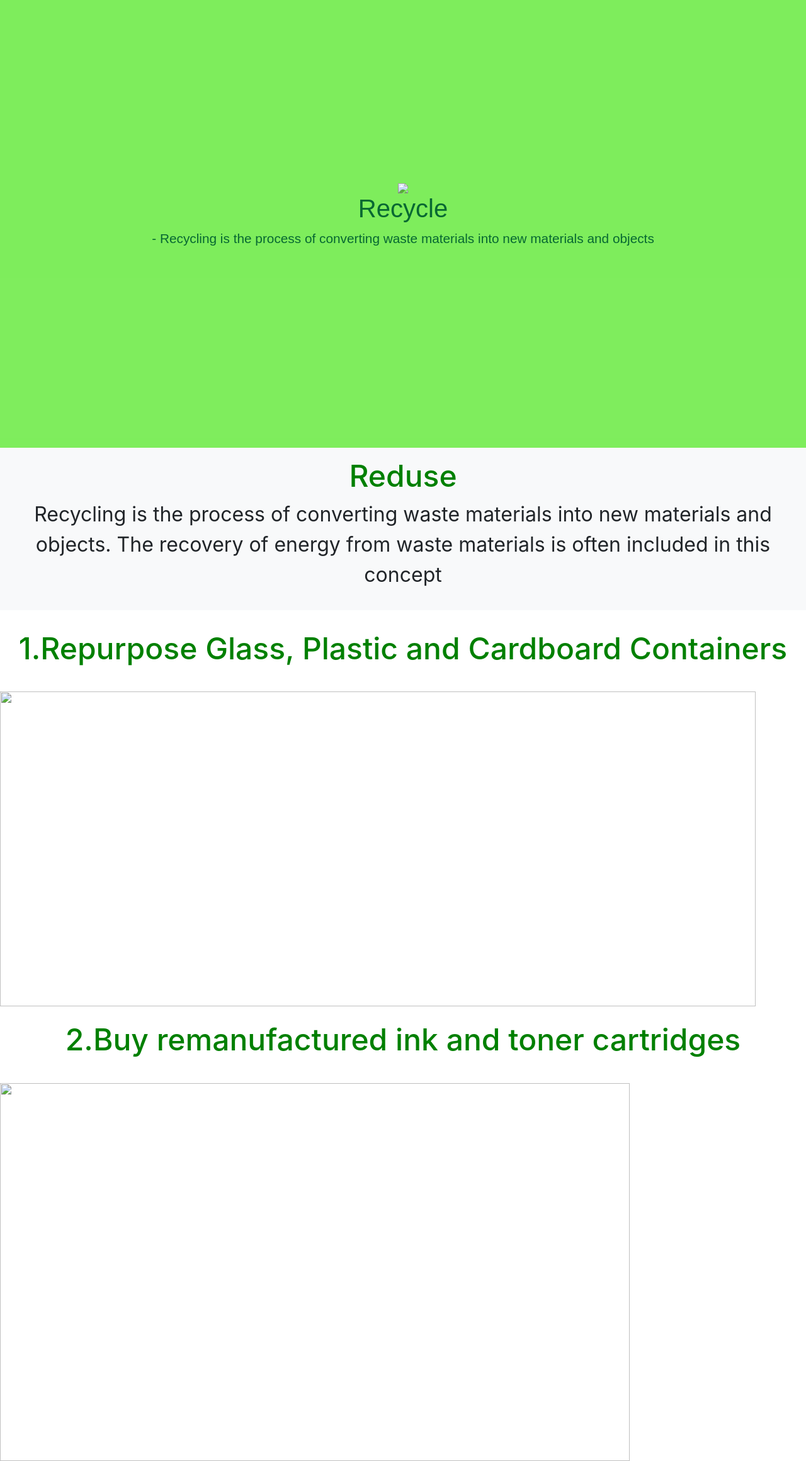
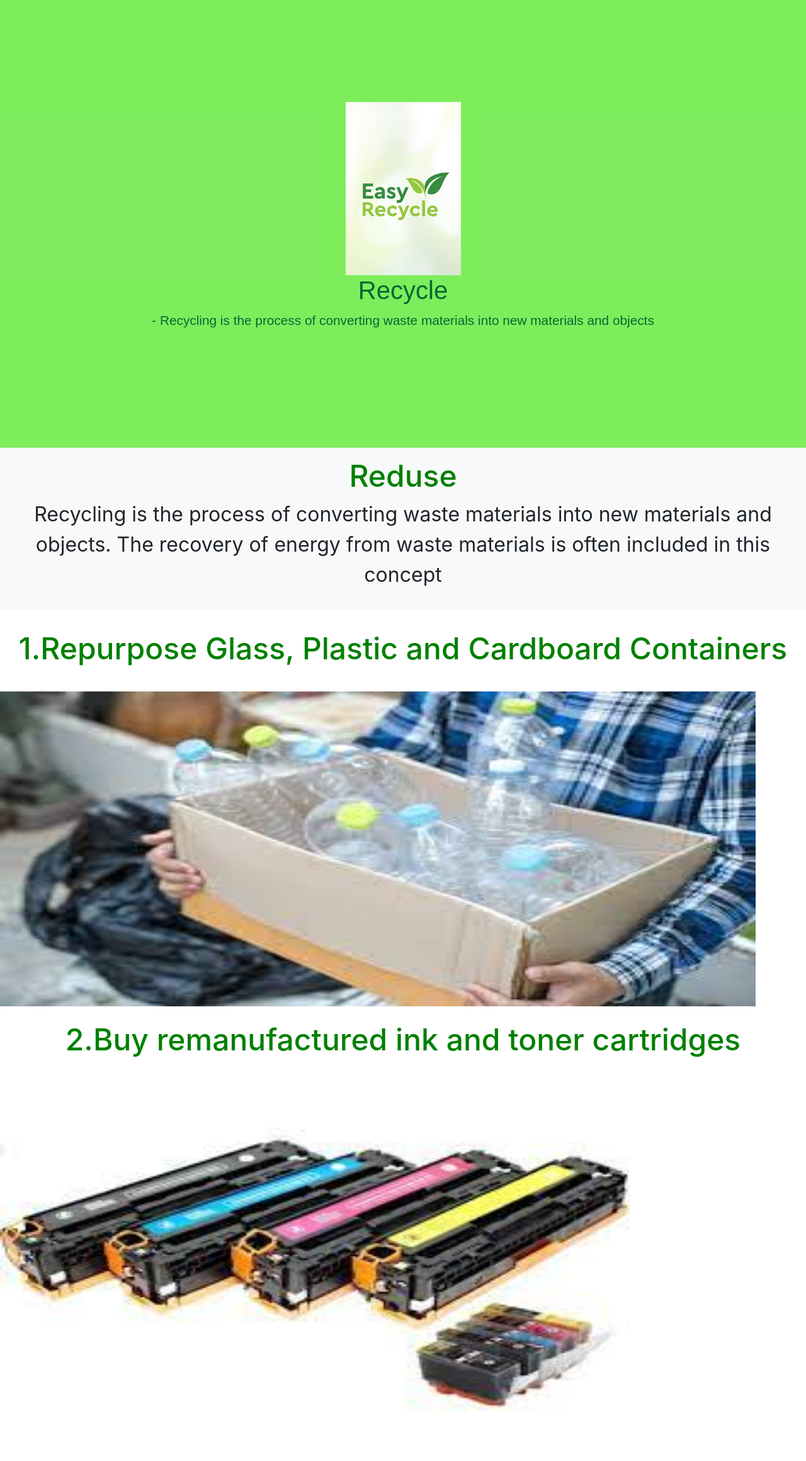
Before and after one commit to pragativeer/ReduceRecycleReuse, a plain HTML site: page Recycle.html in a window 1280 px wide. Shown: the part 68-2388 px from the top of the page at 63% size. Drawn offline with nearby package versions, Linux system fonts and the light colour scheme; the site is published under a folder, as on GitHub Pages, so addresses that start at the root find nothing.

Commit message:
Update Recycle.html

```diff
--- a/Recycle.html
+++ b/Recycle.html
@@ -26,7 +26,7 @@
     <nav class="navbar navbar-light bg-light">
         <div class="container-fluid ">
             <a class="navbar-brand " href="# ">
-                <img src="/Images/recycle-1730163_640.png.crdownload" alt=" " width="30 " height="30 " class="d-inline-block align-text-top bold ">Reduce_Reuse_Recycle
+                <img src="./Images/recycle-1730163_640.png.crdownload" alt=" " width="30 " height="30 " class="d-inline-block align-text-top bold ">Reduce_Reuse_Recycle
             </a>
             <ul class="nav justify-content-end">
                 <li class="nav-item">
@@ -53,7 +53,7 @@
 
     <header class="header">
         <div>
-            <img src="/Images/r3.jpg">
+            <img src="./Images/r3.jpg">
             <h1 class="head-text1">Recycle</h1>
             <p class="p-text1">- Recycling is the process of converting waste materials into new materials and objects</p>
 
@@ -75,7 +75,7 @@
         </div>
         <div>
 
-            <img class="img1" src="/Images/recyc.jpg" width="1200 " height="500 "> </div>
+            <img class="img1" src="./Images/recyc.jpg" width="1200 " height="500 "> </div>
         <div class="f">
             <div class="p-4 mb-2  text-white">
                 <h2 class="reduse">2.Buy remanufactured ink and toner cartridges</h2>
@@ -83,7 +83,7 @@
             </div>
             <div>
 
-                <img class="img1" src="/Images/er.jpg" width="1000 " height="600 "> </div>
+                <img class="img1" src="./Images/er.jpg" width="1000 " height="600 "> </div>
 
 
             <!-- Optional JavaScript -->
```
